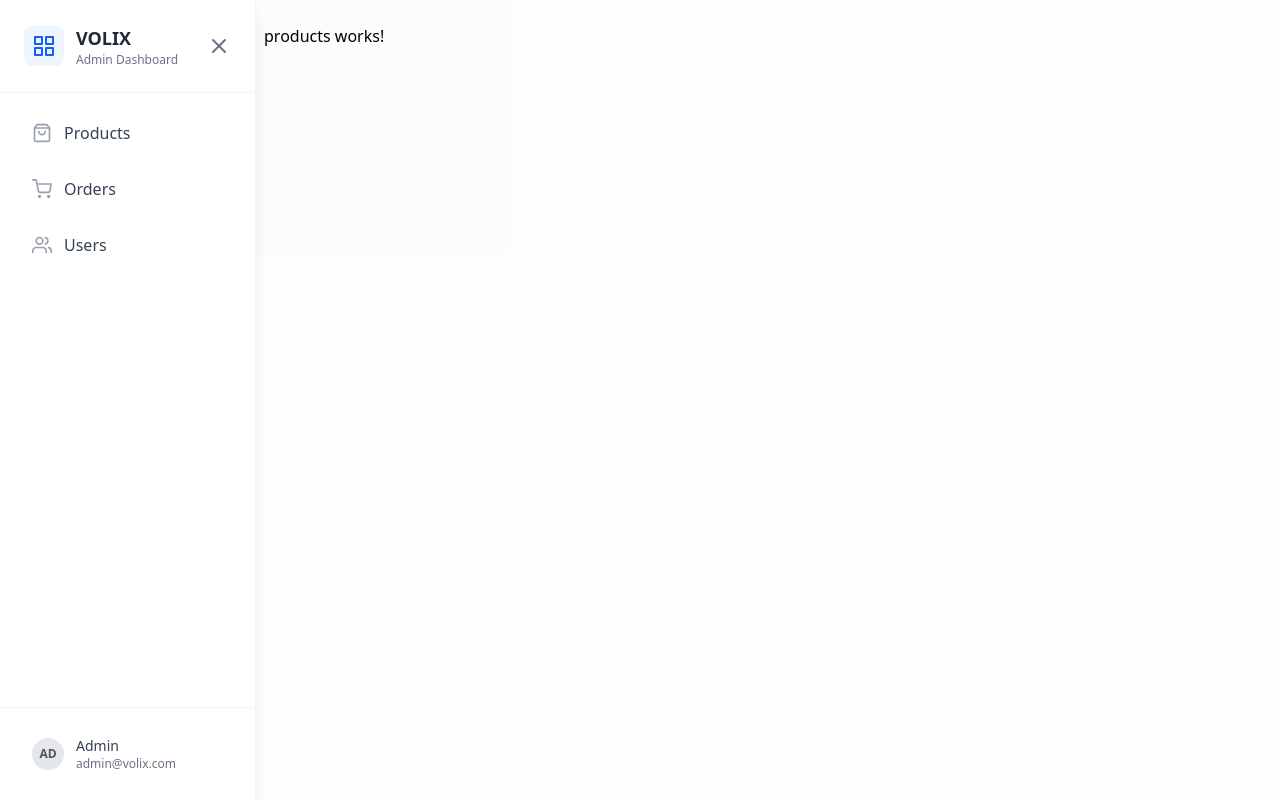
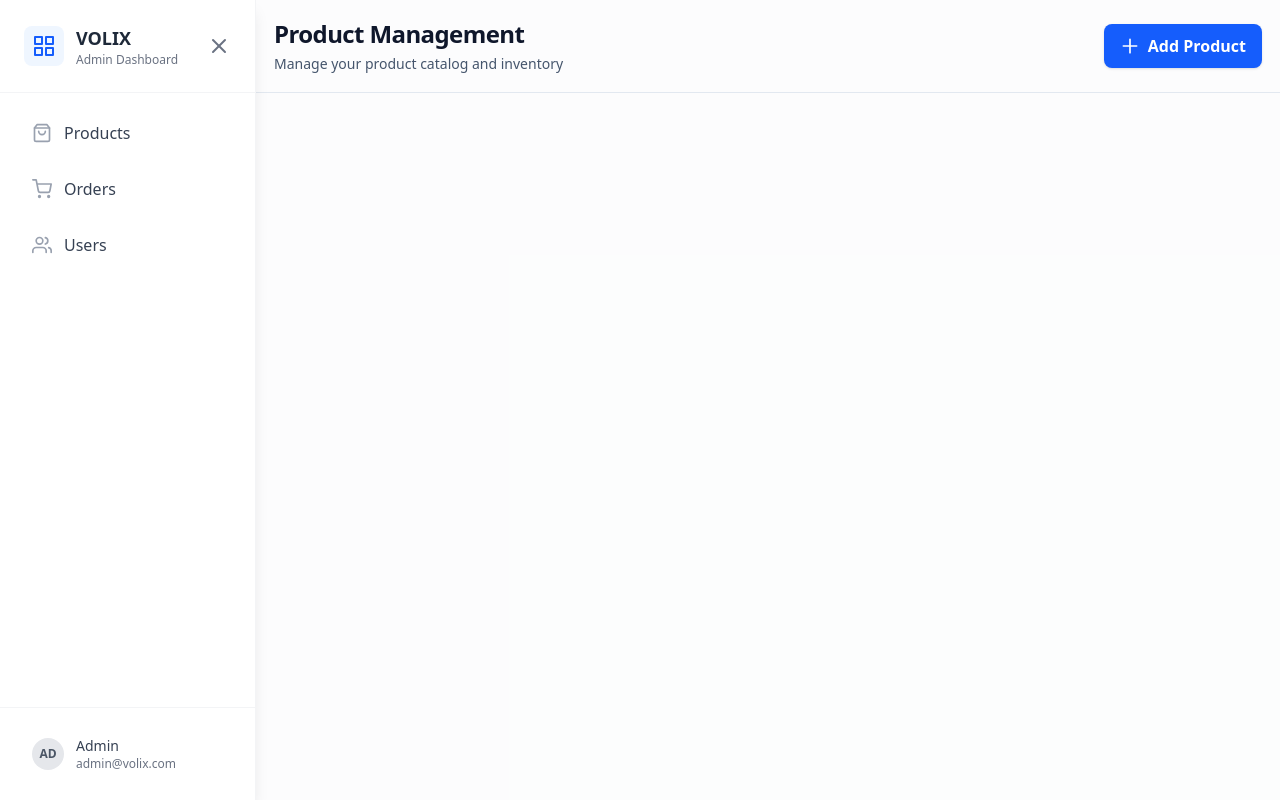
Before and after one commit to Mu7ammedNasser/ecommerce-admin-frontend, an Angular app: page /products in a window 1280 px wide. Built offline with nearby package versions, Linux system fonts and the light colour scheme.

Commit message:
enhancement

```diff
--- a/src/app/Components/admin-layout/admin-layout.html
+++ b/src/app/Components/admin-layout/admin-layout.html
@@ -1,7 +1,7 @@
 <app-side-bar />
 <main
-  class="min-h-screen bg-gray-50/50 transition-[margin] duration-300 ease-out pt-4 lg:pt-6 px-4 lg:px-6 relative"
-  [class]="sidebar.isOpen() ? 'ml-20 lg:ml-[15rem]' : 'ml-20'"
+  class="min-h-screen bg-gray-50/50 transition-[margin] duration-300 ease-out relative"
+  [class]="sidebar.isOpen() ? 'ml-20 lg:ml-[16rem]' : 'ml-20'"
 >
   <div class="mx-auto">
     <router-outlet />
--- a/src/app/Components/products/products.html
+++ b/src/app/Components/products/products.html
@@ -1 +1,23 @@
-<p>products works!</p>
+<header class="relative overflow-hidden border-b border-slate-200">
+  <div class="flex items-center justify-between p-[18px] max-w-7xl mx-auto">
+    <div class="space-y-1">
+      <h1 class="text-2xl font-bold text-slate-900 tracking-tight">Product Management</h1>
+      <p class="text-sm text-slate-600">Manage your product catalog and inventory</p>
+    </div>
+
+    <button
+      class="group cursor-pointer flex items-center gap-2 px-4 py-2.5 bg-blue-600 hover:bg-blue-700 text-white font-semibold rounded-lg shadow-sm hover:shadow-md transition-all duration-200 ease-in-out active:scale-95"
+    >
+      <svg
+        class="w-5 h-5 transition-transform group-hover:rotate-90 duration-300"
+        fill="none"
+        stroke="currentColor"
+        viewBox="0 0 24 24"
+        aria-hidden="true"
+      >
+        <path stroke-linecap="round" stroke-linejoin="round" stroke-width="2" d="M12 4v16m8-8H4" />
+      </svg>
+      <span>Add Product</span>
+    </button>
+  </div>
+</header>
```
